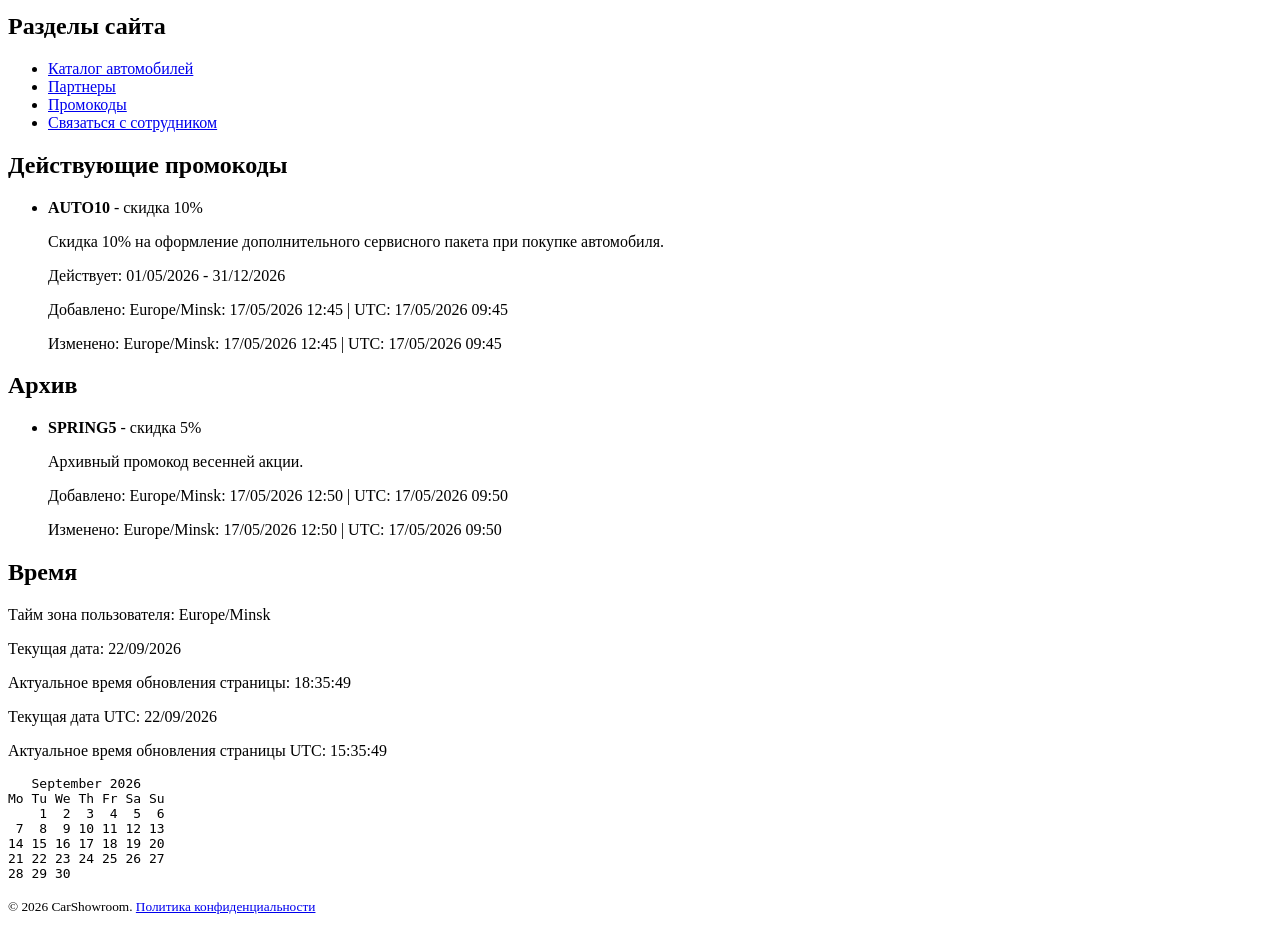
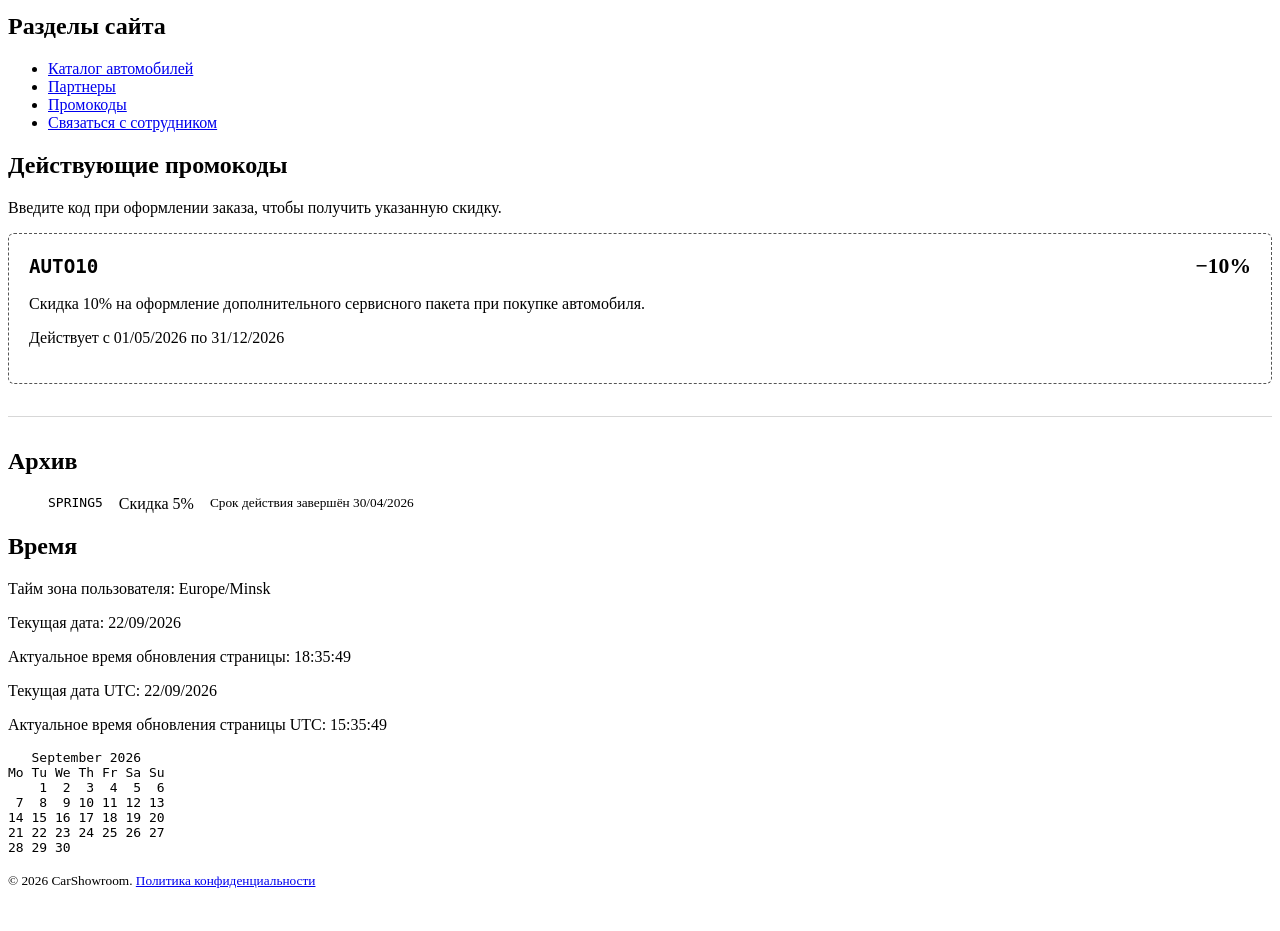
Before and after one commit to Diman4iggg/car_showroom-django, a Django app: page /promo-codes/ in a window 1280 px wide. Shown: the part 241-1172 px from the top of the page. After the commit the page ends 1129 px from the top, so only its background shows below. Run offline with Django 5.2, Linux system fonts and the light colour scheme; data comes from the database, SQL or seed files in the repository.

Commit message:
Complete promo codes and HTML media requirements

```diff
--- a/core/models.py
+++ b/core/models.py
@@ -1,5 +1,6 @@
 import re
 
+from django.core.exceptions import ValidationError
 from django.core.validators import MaxValueValidator, MinValueValidator
 from django.core.validators import FileExtensionValidator
 from django.db import models
@@ -189,5 +190,12 @@ class PromoCode(TimeStampedModel):
         verbose_name_plural = 'промокоды и купоны'
         ordering = ['-is_active', 'ends_at', 'code']
 
+    def clean(self):
+        super().clean()
+        if self.starts_at and self.ends_at and self.ends_at < self.starts_at:
+            raise ValidationError({
+                'ends_at': 'Дата окончания не может быть раньше даты начала.',
+            })
+
     def __str__(self):
         return self.code
--- /dev/null
+++ b/core/static/core/css/promo-codes.css
@@ -0,0 +1,43 @@
+.promo-grid {
+    display: grid;
+    gap: 20px;
+    grid-template-columns: repeat(auto-fit, minmax(min(100%, 280px), 1fr));
+}
+
+.promo-card {
+    border: 1px dashed #555;
+    border-radius: 6px;
+    padding: 20px;
+}
+
+.promo-card header {
+    align-items: center;
+    display: flex;
+    gap: 16px;
+    justify-content: space-between;
+}
+
+.promo-card h3 {
+    margin: 0;
+}
+
+.promo-card code {
+    font-size: 1.2rem;
+}
+
+.promo-discount {
+    font-size: 1.35rem;
+}
+
+.promo-archive {
+    border-top: 1px solid #d7d7d7;
+    margin-top: 32px;
+    padding-top: 12px;
+}
+
+.promo-archive li {
+    display: flex;
+    flex-wrap: wrap;
+    gap: 8px 16px;
+    margin-bottom: 10px;
+}
--- a/core/templates/core/promo_codes.html
+++ b/core/templates/core/promo_codes.html
@@ -1,40 +1,68 @@
 {% extends 'core/base.html' %}
-{% load datetime_extras %}
+{% load static %}
 
 {% block title %}Промокоды и купоны{% endblock %}
 {% block heading %}Промокоды и купоны{% endblock %}
+{% block meta_description %}Действующие промокоды и купоны CarShowroom на покупку автомобилей.{% endblock %}
+{% block extra_head %}
+    <link rel="stylesheet" href="{% static 'core/css/promo-codes.css' %}">
+{% endblock %}
 
 {% block content %}
-    <h2>Действующие промокоды</h2>
+    <section aria-labelledby="active-promos-title">
+        <header>
+            <h2 id="active-promos-title">Действующие промокоды</h2>
+            <p>Введите код при оформлении заказа, чтобы получить указанную скидку.</p>
+        </header>
+
         {% if active_promos %}
-        <ul>
+            <div class="promo-grid">
                 {% for promo in active_promos %}
-                <li>
-                    <strong>{{ promo.code }}</strong> - скидка {{ promo.discount_percent }}%
-                    <p>{{ promo.description }}</p>
-                    <p>Действует: {{ promo.starts_at|date:"d/m/Y" }} - {{ promo.ends_at|date:"d/m/Y" }}</p>
-                    <p>Добавлено: {{ promo.created_at|local_and_utc:user_timezone }}</p>
-                    <p>Изменено: {{ promo.updated_at|local_and_utc:user_timezone }}</p>
-                </li>
+                    <article class="promo-card" itemscope itemtype="https://schema.org/Offer">
+                        <header>
+                            <h3><code itemprop="name">{{ promo.code }}</code></h3>
+                            <strong class="promo-discount">
+                                −<data value="{{ promo.discount_percent }}">{{ promo.discount_percent }}%</data>
+                            </strong>
+                        </header>
+                        <p itemprop="description">{{ promo.description }}</p>
+                        <p>
+                            Действует с
+                            <time datetime="{{ promo.starts_at|date:'Y-m-d' }}">
+                                {{ promo.starts_at|date:'d/m/Y' }}
+                            </time>
+                            по
+                            <time itemprop="priceValidUntil" datetime="{{ promo.ends_at|date:'Y-m-d' }}">
+                                {{ promo.ends_at|date:'d/m/Y' }}
+                            </time>
+                        </p>
+                    </article>
                 {% endfor %}
-        </ul>
+            </div>
         {% else %}
             <p>Действующих промокодов пока нет.</p>
         {% endif %}
+    </section>
 
-    <h2>Архив</h2>
+    <section aria-labelledby="archived-promos-title" class="promo-archive">
+        <h2 id="archived-promos-title">Архив</h2>
         {% if archived_promos %}
             <ul>
                 {% for promo in archived_promos %}
                     <li>
-                    <strong>{{ promo.code }}</strong> - скидка {{ promo.discount_percent }}%
-                    <p>{{ promo.description }}</p>
-                    <p>Добавлено: {{ promo.created_at|local_and_utc:user_timezone }}</p>
-                    <p>Изменено: {{ promo.updated_at|local_and_utc:user_timezone }}</p>
+                        <code>{{ promo.code }}</code>
+                        <span>Скидка {{ promo.discount_percent }}%</span>
+                        <small>
+                            Срок действия завершён
+                            <time datetime="{{ promo.ends_at|date:'Y-m-d' }}">
+                                {{ promo.ends_at|date:'d/m/Y' }}
+                            </time>
+                        </small>
                     </li>
                 {% endfor %}
             </ul>
         {% else %}
             <p>Архив промокодов пуст.</p>
         {% endif %}
+    </section>
 {% endblock %}
```
Also changed, not shown: core/templates/core/about.html (+17 -0 lines), core/tests.py (+35 -0 lines), 1 other file. Lines whose indentation alone changed are shown as unchanged.
